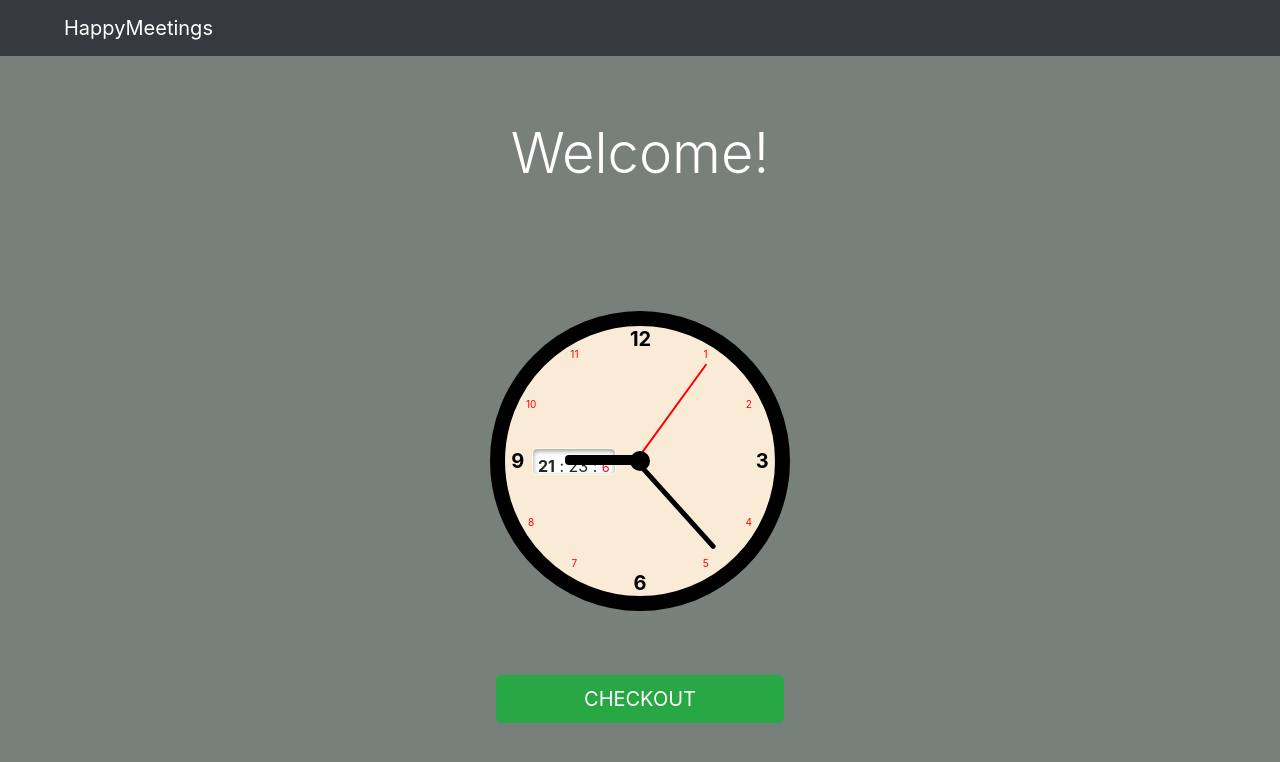
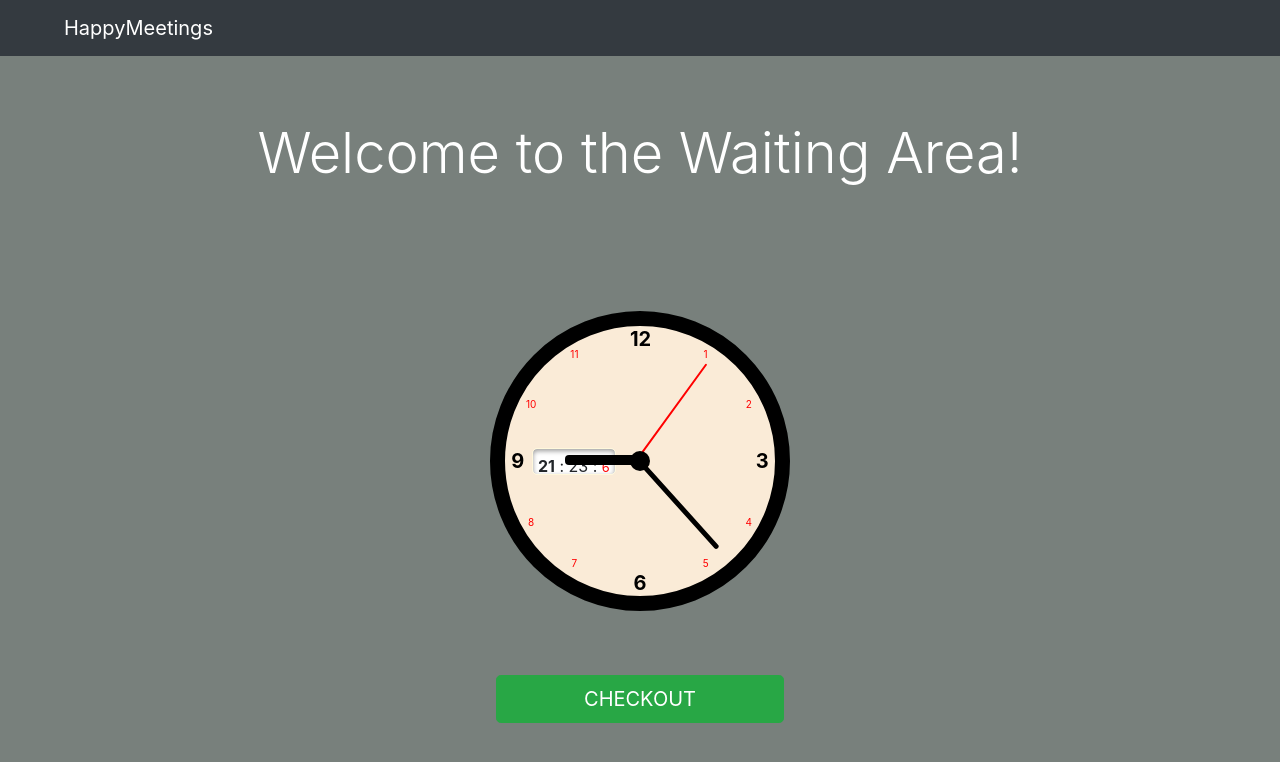
Before and after one commit to MohdIsa/HappyMeetings, a website: page public/WaitingPage.html in a window 1280 px wide. Drawn offline with nearby package versions, Linux system fonts and the light colour scheme.

Commit message:
Minor Changes

```diff
--- a/public/WaitingPage.html
+++ b/public/WaitingPage.html
@@ -34,7 +34,7 @@
         </button>
     </nav>
     <div class="p-3 mb-2 text-white">
-        <h1 class="display-4 mx-auto" style="text-align: center;">Welcome!</h1>
+        <h1 class="display-4 mx-auto" style="text-align: center;">Welcome to the Waiting Area!</h1>
     </div>
     <div class="clock">
         <div class="hourHand"></div>
--- a/public/styles.css
+++ b/public/styles.css
@@ -46,7 +46,7 @@ body{
   border-radius: 4px;
   position: absolute;
   top: 13px;
-  left: 127px;
+  left: 130px;
   z-index: 9;
   transition-timing-function: cubic-bezier(0.1, 2.7, 0.58, 1);
     transform: rotate(90deg);
```
Also changed, not shown: server.js (+16 -0 lines), 1 other file.
